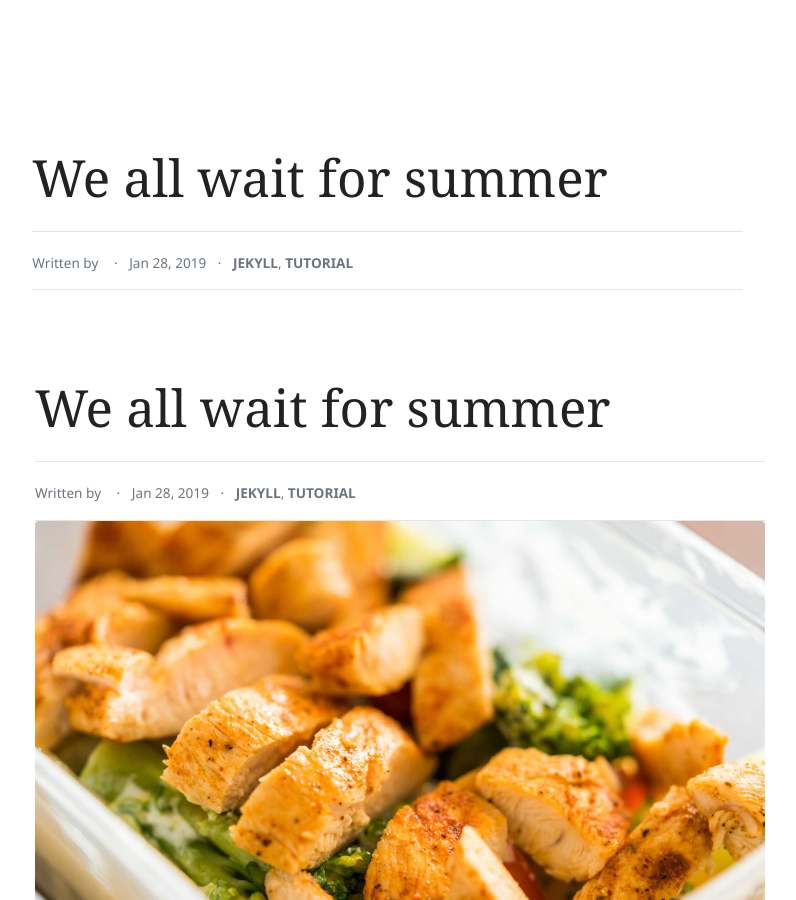
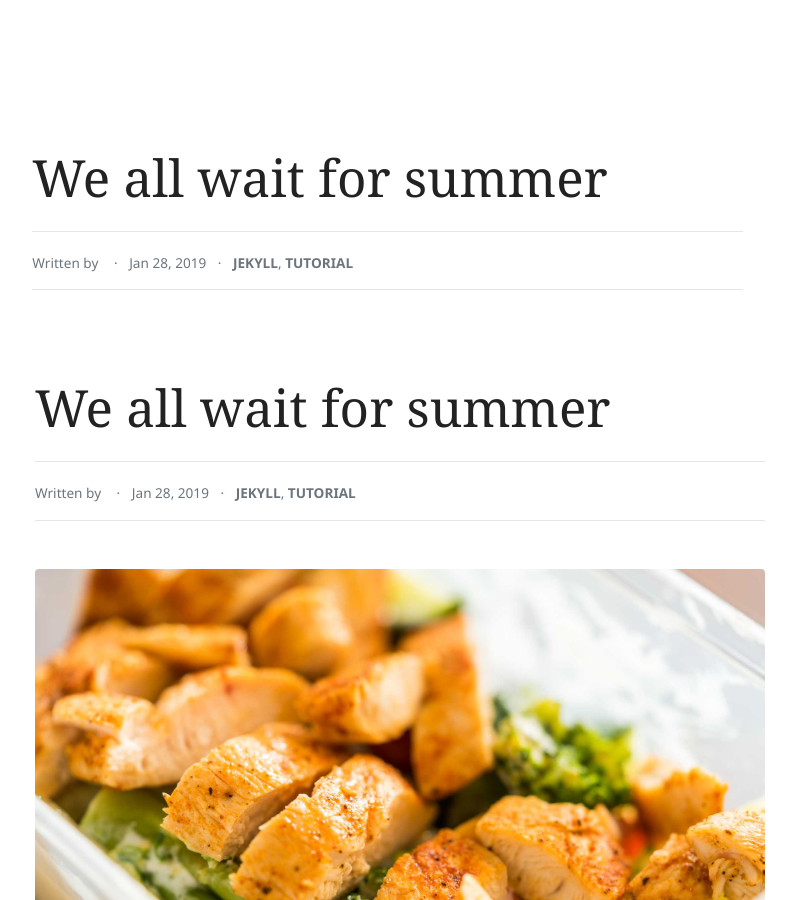
Before and after one commit to viccorrera/viccorrera.github.io, a Jekyll site: the page built from _posts/2019-01-28-we-all-wait-for-summer.md, in a window 1280 px wide and 900 px high. Shown: the whole window, without its empty margins (240-1036 px from the left). Built offline with Jekyll 4.4.1, drawn with Linux system fonts in a browser that asks for light colours; nearby versions of some CDN libraries.

Commit message:
fix margin bottom for headline info

```diff
--- a/_layouts/post.html
+++ b/_layouts/post.html
@@ -50,7 +50,7 @@
 	<div class="row justify-content-center">
 
 		<!-- Blog Title -->
-		<div class="col-md-12 col-lg-8">
+		<div class="col-md-12 col-lg-8 mb-5">
 			<h1 class="display-4 mb-4 article-headline">{{ page.title }}</h1>
 			<div class="d-flex align-items-center blog-author-top-wrapper">
 
```
